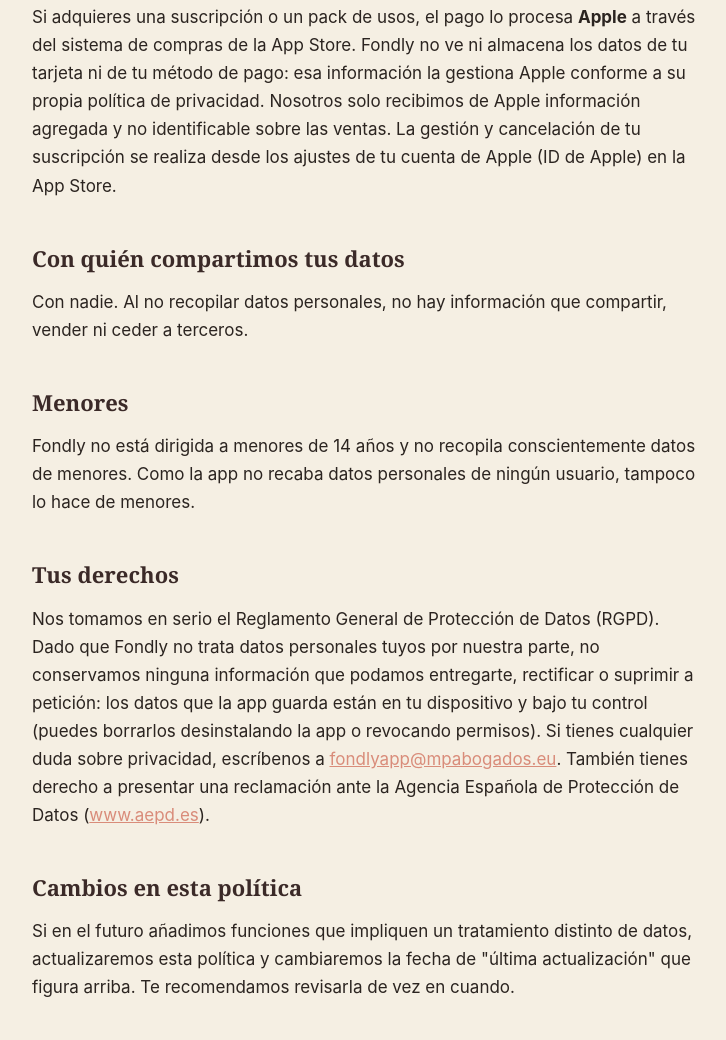
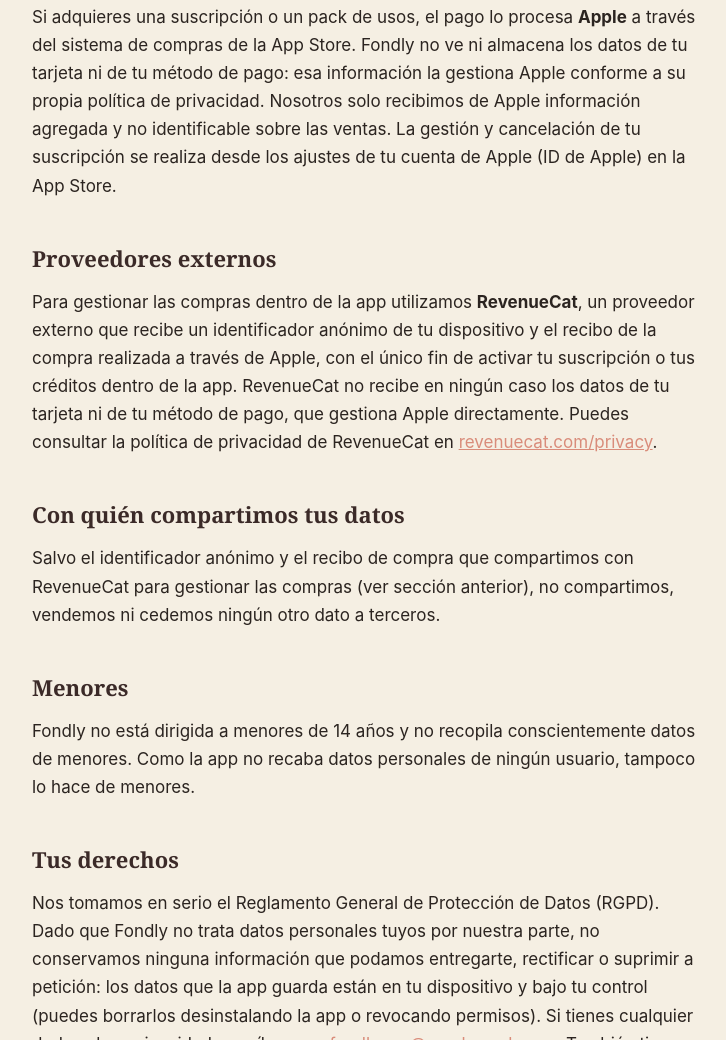
Before and after one commit to Yetonko/app-fotos, a website: page docs/index.html in a window 1280 px wide. Shown: the part 1402-2442 px from the top of the page, without its empty margins (272-998 px from the left). Drawn offline with Linux system fonts and the light colour scheme.

Commit message:
Añadir párrafo de RevenueCat como procesador externo a la política de privacidad

```diff
--- a/docs/index.html
+++ b/docs/index.html
@@ -136,8 +136,11 @@
       <h2>Compras dentro de la app</h2>
       <p>Si adquieres una suscripción o un pack de usos, el pago lo procesa <strong>Apple</strong> a través del sistema de compras de la App Store. Fondly no ve ni almacena los datos de tu tarjeta ni de tu método de pago: esa información la gestiona Apple conforme a su propia política de privacidad. Nosotros solo recibimos de Apple información agregada y no identificable sobre las ventas. La gestión y cancelación de tu suscripción se realiza desde los ajustes de tu cuenta de Apple (ID de Apple) en la App Store.</p>
 
+      <h2>Proveedores externos</h2>
+      <p>Para gestionar las compras dentro de la app utilizamos <strong>RevenueCat</strong>, un proveedor externo que recibe un identificador anónimo de tu dispositivo y el recibo de la compra realizada a través de Apple, con el único fin de activar tu suscripción o tus créditos dentro de la app. RevenueCat no recibe en ningún caso los datos de tu tarjeta ni de tu método de pago, que gestiona Apple directamente. Puedes consultar la política de privacidad de RevenueCat en <a href="https://www.revenuecat.com/privacy">revenuecat.com/privacy</a>.</p>
+
       <h2>Con quién compartimos tus datos</h2>
-      <p>Con nadie. Al no recopilar datos personales, no hay información que compartir, vender ni ceder a terceros.</p>
+      <p>Salvo el identificador anónimo y el recibo de compra que compartimos con RevenueCat para gestionar las compras (ver sección anterior), no compartimos, vendemos ni cedemos ningún otro dato a terceros.</p>
 
       <h2>Menores</h2>
       <p>Fondly no está dirigida a menores de 14 años y no recopila conscientemente datos de menores. Como la app no recaba datos personales de ningún usuario, tampoco lo hace de menores.</p>
@@ -187,8 +190,11 @@
       <h2>In-app purchases</h2>
       <p>If you buy a subscription or a pack of uses, the payment is processed by <strong>Apple</strong> through the App Store purchase system. Fondly never sees or stores your card or payment details: that information is handled by Apple under its own privacy policy. We only receive aggregated, non-identifying sales information from Apple. Managing and cancelling your subscription is done from your Apple Account (Apple ID) settings in the App Store.</p>
 
+      <h2>Third-party providers</h2>
+      <p>To manage in-app purchases we use <strong>RevenueCat</strong>, an external provider that receives an anonymous identifier for your device and the purchase receipt from Apple, solely to activate your subscription or credits within the app. RevenueCat never receives your card or payment details, which are handled directly by Apple. You can review RevenueCat's privacy policy at <a href="https://www.revenuecat.com/privacy">revenuecat.com/privacy</a>.</p>
+
       <h2>Who we share your data with</h2>
-      <p>No one. Since we collect no personal data, there is nothing to share, sell or transfer to third parties.</p>
+      <p>Aside from the anonymous identifier and purchase receipt we share with RevenueCat to manage purchases (see previous section), we do not share, sell or transfer any other data to third parties.</p>
 
       <h2>Children</h2>
       <p>Fondly is not directed to children under 14 and does not knowingly collect data from minors. As the app collects no personal data from any user, it collects none from minors either.</p>
```
